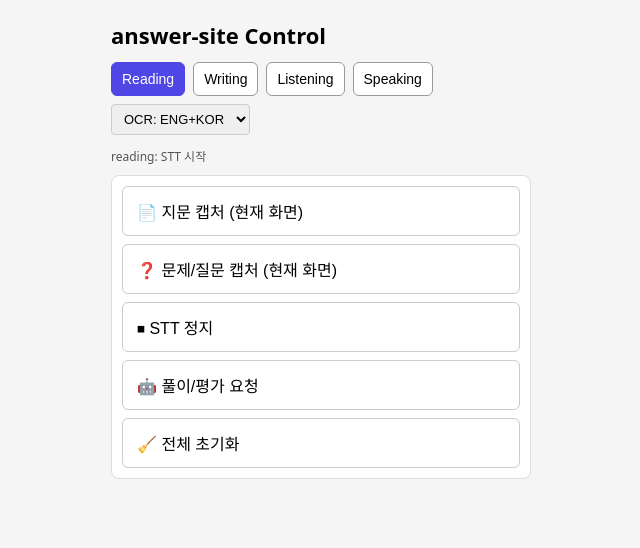
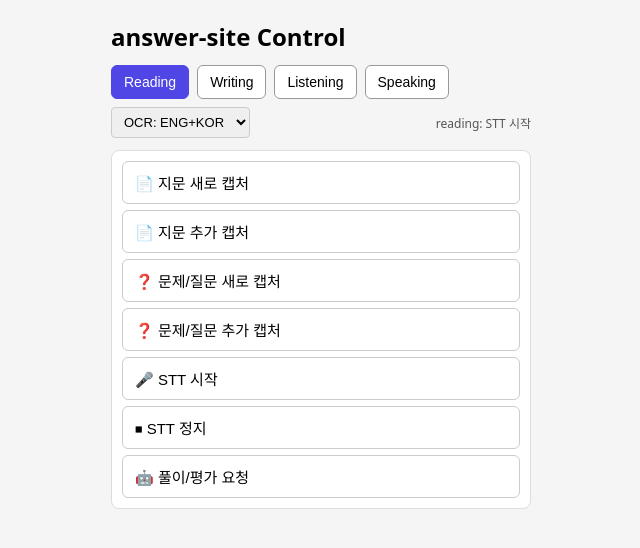
Before and after one commit to suhyunkim1105-hash/answer-site, a plain HTML site: page control.html in a window 1280 px wide. Both pictures are taken after a click on the button "🎤 STT 시작". Shown: the whole page, without its empty margins (319-959 px from the left). Drawn offline with Linux system fonts and the light colour scheme; no server answers.

Commit message:
Update control.html

```diff
--- a/control.html
+++ b/control.html
@@ -22,7 +22,7 @@
       width: 100%;
       max-width: 420px;
     }
-    h2 { margin: 4px 0 12px 0; font-size: 22px; }
+    h2 { margin: 4px 0 12px 0; }
 
     .top {
       display: flex;
@@ -32,7 +32,7 @@
       margin-bottom: 12px;
     }
     .mode-btn {
-      padding: 8px 10px;
+      padding: 8px 12px;
       border-radius: 6px;
       border: 1px solid #999;
       background: #fff;
@@ -54,36 +54,32 @@
 
     #status {
       font-size: 12px;
-      margin-top: 4px;
+      margin-left: auto;
       color: #555;
+      flex: 1;
+      text-align: right;
+      min-width: 120px;
     }
 
     .panel {
-      margin-top: 10px;
+      margin-top: 8px;
       padding: 10px;
       border-radius: 8px;
       border: 1px solid #ddd;
       background: #fff;
       display: flex;
       flex-direction: column;
-      gap: 8px;
+      gap: 6px;
     }
 
     button.action {
-      width: 100%;
-      padding: 12px 14px;
-      font-size: 16px;
+      padding: 10px 12px;
+      font-size: 15px;
       cursor: pointer;
       border-radius: 6px;
       border: 1px solid #ccc;
       background: #fff;
       text-align: left;
-    }
-
-    @media (max-width: 480px) {
-      h2 { font-size: 20px; }
-      button.action { font-size: 17px; padding: 12px 16px; }
-      .mode-btn { font-size: 13px; padding: 6px 8px; }
     }
   </style>
 </head>
@@ -102,16 +98,18 @@
       <option value="eng">OCR: ENG</option>
       <option value="eng+kor" selected>OCR: ENG+KOR</option>
     </select>
+
+    <div id="status"></div>
   </div>
 
-  <div id="status"></div>
-
   <div class="panel">
-    <button class="action" onclick="cmdCapture('passage')">📄 지문 캡처 (현재 화면)</button>
-    <button class="action" onclick="cmdCapture('question')">❓ 문제/질문 캡처 (현재 화면)</button>
-    <button class="action" id="btnSTT" onclick="toggleSTT()">🎤 STT 시작</button>
+    <button class="action" onclick="cmdCapture('passage','new')">📄 지문 새로 캡처</button>
+    <button class="action" onclick="cmdCapture('passage','append')">📄 지문 추가 캡처</button>
+    <button class="action" onclick="cmdCapture('question','new')">❓ 문제/질문 새로 캡처</button>
+    <button class="action" onclick="cmdCapture('question','append')">❓ 문제/질문 추가 캡처</button>
+    <button class="action" onclick="cmdSTTStart()">🎤 STT 시작</button>
+    <button class="action" onclick="cmdSTTStop()">⏹ STT 정지</button>
     <button class="action" onclick="cmdSolve()">🤖 풀이/평가 요청</button>
-    <button class="action" onclick="cmdClear()">🧹 전체 초기화</button>
   </div>
 </div>
 
@@ -120,7 +118,7 @@
   const firebaseConfig = {
     apiKey: "AIzaSyAvjpHfmbuHQq3ZeV6mNKQFI9LsnX-vf68",
     authDomain: "answer-site-p2p.firebaseapp.com",
-    databaseURL: "https://answer-site-p2p-default-rtdb.asia-southeast1.firebasedatabase.app",
+    databaseURL: "https://answer-site-p2p-default-rtdb.asia-southeast1-firebasedatabase.app".replace("firebasedatabase","firebasedatabase"), // 그대로 유지
     projectId: "answer-site-p2p",
     storageBucket: "answer-site-p2p.firebasestorage.app",
     messagingSenderId: "364227113735",
@@ -132,12 +130,9 @@
 
   const statusEl = document.getElementById('status');
   const ocrLangEl = document.getElementById('ocrLang');
-  const btnSTT = document.getElementById('btnSTT');
 
   let currentMode = "reading";
-  let sttOn = false;
 
-  // 모드 버튼
   document.querySelectorAll(".mode-btn").forEach(btn => {
     btn.addEventListener("click", () => {
       const mode = btn.getAttribute("data-mode");
@@ -162,37 +157,28 @@
     db.ref("p2p/command").set(cmd);
   }
 
-  function cmdCapture(target) {
+  function cmdCapture(target, how) {
     const type = (target === "passage")
-      ? "capture_passage_new"
-      : "capture_question_new";
+      ? (how === "new" ? "capture_passage_new" : "capture_passage_append")
+      : (how === "new" ? "capture_question_new" : "capture_question_append");
     sendCommand(type);
-    statusEl.textContent = `${currentMode}: ${target === "passage" ? "지문" : "문제/질문"} 캡처`;
+    statusEl.textContent = `${currentMode}: ${target} ${how} 캡처`;
   }
 
-  function toggleSTT() {
-    if (!sttOn) {
-      sendCommand("stt_start");
-      sttOn = true;
-      btnSTT.textContent = "⏹ STT 정지";
-      statusEl.textContent = `${currentMode}: STT 시작`;
-    } else {
-      sendCommand("stt_stop");
-      sttOn = false;
-      btnSTT.textContent = "🎤 STT 시작";
-      statusEl.textContent = `${currentMode}: STT 정지`;
-    }
+  function cmdSTTStart() {
+    sendCommand("stt_start");
+    statusEl.textContent = `${currentMode}: STT 시작`;
+  }
+
+  function cmdSTTStop() {
+    sendCommand("stt_stop");
+    statusEl.textContent = `${currentMode}: STT 정지`;
   }
 
   function cmdSolve() {
     sendCommand("solve");
     statusEl.textContent = `${currentMode}: 풀이/평가 요청`;
   }
-
-  function cmdClear() {
-    sendCommand("clear_state");
-    statusEl.textContent = `${currentMode}: 상태 초기화`;
-  }
 </script>
 </body>
 </html>
```
